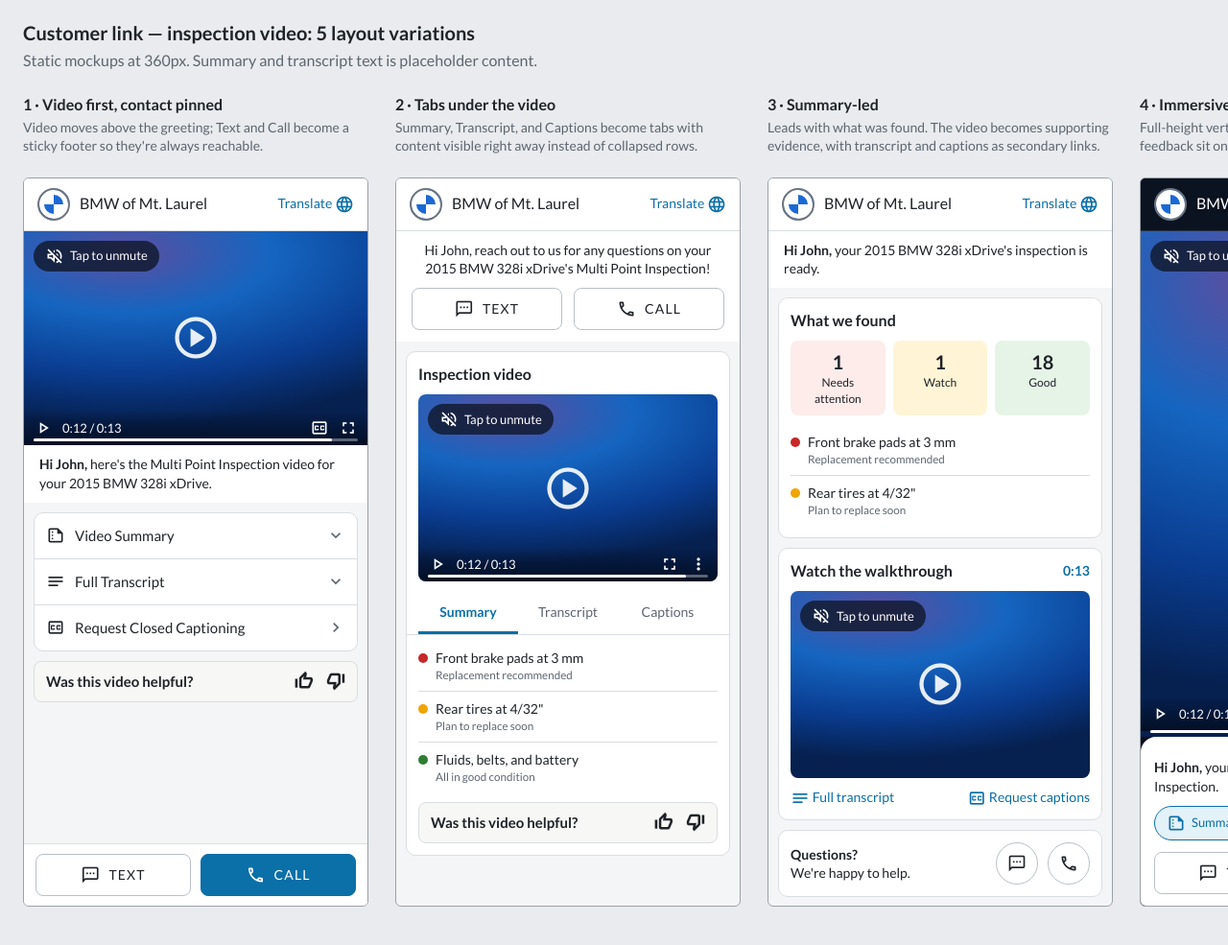
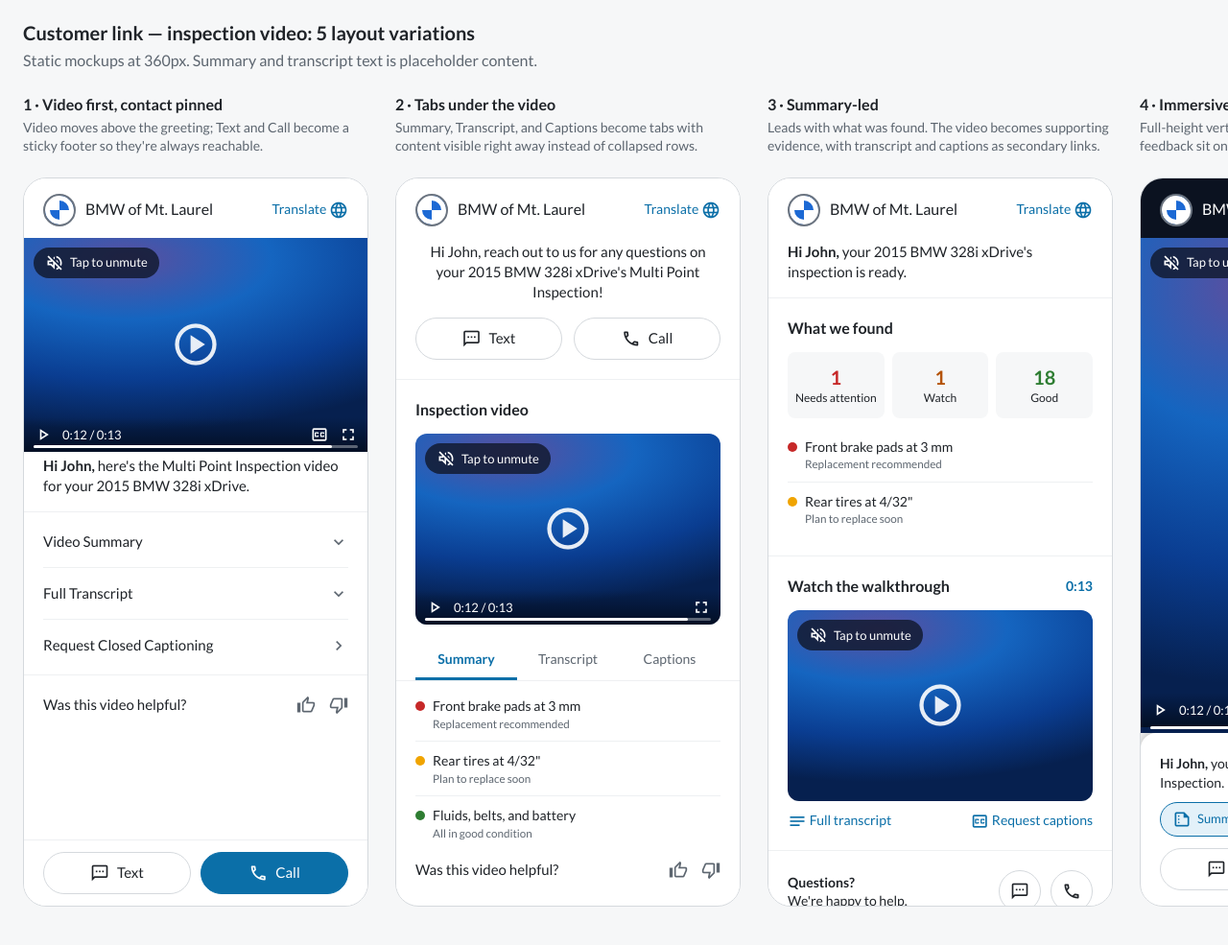
Before and after one commit to ruthrajan-lang/hello, a plain HTML site: page customer-link-variations/index.html in a window 1280 px wide. Shown: the whole page at 96% size. Drawn offline with Linux system fonts and the light colour scheme.

Commit message:
Customer link variations: cleaner visual pass
Co-Authored-By: Claude Fable 5.2 <noreply@anthropic.com>
Claude-Session: https://claude.ai/code/session_01LGHTTj6rZb5bBBQmhWEqzR

```diff
--- a/customer-link-variations/index.html
+++ b/customer-link-variations/index.html
@@ -52,6 +52,26 @@ h1{font-size:1.25rem;margin:0}
 .grid{display:grid;grid-template-columns:repeat(4,1fr);gap:6px;text-align:center;font-size:.75rem}.grid div{padding:10px 2px;border:1px solid var(--line);border-radius:8px;background:#fff}.grid i{display:block;margin-bottom:4px;color:var(--link);font-size:1.5rem}
 .stat{display:flex;gap:8px;margin-bottom:10px}.stat div{flex:1;border-radius:8px;padding:8px;text-align:center;font-size:.75rem;background:#f4f5f6}.stat b{display:block;font-size:1.25rem}
 .help{display:flex;align-items:center;gap:10px;font-size:.875rem}.help span{flex:1}.ic{width:44px;height:44px;border:1px solid #b9c0c7;border-radius:50%;display:flex;align-items:center;justify-content:center;background:#fff}
+/* cleaner pass */
+body{background:#f6f7f8}
+.ph{background:#fff;border-color:#d5d9dd;border-radius:24px}
+.hd{border-bottom:0;padding:16px 20px 12px}
+.greet{padding:4px 20px 16px;font-size:.9375rem}
+.btns{padding:0 20px 20px}
+.btn{letter-spacing:0;font-size:.9375rem;border-color:#d5d9dd;border-radius:22px}
+.card{margin:0;border:0;border-radius:0;padding:20px;border-top:1px solid #eef0f2}
+.card h3{margin-bottom:14px}
+.vid{border-radius:12px}
+.li{padding:16px 0;border-color:#eef0f2}.li .mi:first-child{display:none}
+.fb{background:none;border:0;padding:0;font-weight:400}.fb .mi{color:var(--mute)}
+.tabs{margin:16px -20px 0;padding:0 20px;border-color:#eef0f2}
+.sum li{border-color:#eef0f2;padding:10px 0}
+.stat div{background:#f6f7f8;padding:12px 4px}.stat div:nth-child(1) b{color:var(--bad)}.stat div:nth-child(2) b{color:var(--warn)}.stat div:nth-child(3) b{color:var(--ok)}
+.grid div{border:0;background:#f6f7f8;padding:12px 2px}
+.chip{border-color:#d5d9dd}.ic{border-color:#d5d9dd}
+.stick{border-color:#eef0f2;padding:12px 20px}
+.sheet{padding:8px 20px 16px}
+.dark .hd{background:#0b1220}
 </style>
 </head>
 <body>
@@ -64,19 +84,19 @@ h1{font-size:1.25rem;margin:0}
 <div class="scroll">
 <div class="vid wide" style="border-radius:0"><span class="pill"><i class="mi">volume_off</i>Tap to unmute</span><i class="mi play">play_circle</i><div class="bar"><i class="mi">play_arrow</i>0:12 / 0:13<i class="mi">closed_caption</i><i class="mi">fullscreen</i></div><div class="prog"></div></div>
 <div class="greet" style="text-align:left"><b>Hi John,</b> here's the Multi Point Inspection video for your 2015 BMW 328i xDrive.</div>
-<div class="card" style="padding:0"><div class="li"><i class="mi">summarize</i>Video Summary<i class="mi">expand_more</i></div><div class="li"><i class="mi">notes</i>Full Transcript<i class="mi">expand_more</i></div><div class="li"><i class="mi">closed_caption</i>Request Closed Captioning<i class="mi">chevron_right</i></div></div>
-<div class="card" style="padding:0;border:0"><div class="fb"><span>Was this video helpful?</span><i class="mi">thumb_up</i><i class="mi">thumb_down</i></div></div>
+<div class="card" style="padding:4px 20px"><div class="li"><i class="mi">summarize</i>Video Summary<i class="mi">expand_more</i></div><div class="li"><i class="mi">notes</i>Full Transcript<i class="mi">expand_more</i></div><div class="li"><i class="mi">closed_caption</i>Request Closed Captioning<i class="mi">chevron_right</i></div></div>
+<div class="card"><div class="fb"><span>Was this video helpful?</span><i class="mi">thumb_up</i><i class="mi">thumb_down</i></div></div>
 </div>
-<div class="stick"><button class="btn"><i class="mi">sms</i>TEXT</button><button class="btn pri"><i class="mi">call</i>CALL</button></div></div></section>
+<div class="stick"><button class="btn"><i class="mi">sms</i>Text</button><button class="btn pri"><i class="mi">call</i>Call</button></div></div></section>
 
 <!-- 2 -->
 <section class="v"><h2>2 · Tabs under the video</h2><p>Summary, Transcript, and Captions become tabs with content visible right away instead of collapsed rows.</p>
 <div class="ph"><div class="hd"><div class="logo"></div><b>BMW of Mt. Laurel</b><span class="tr">Translate <i class="mi">language</i></span></div>
 <div class="scroll">
 <div class="greet">Hi John, reach out to us for any questions on your 2015 BMW 328i xDrive's Multi Point Inspection!</div>
-<div class="btns"><button class="btn"><i class="mi">sms</i>TEXT</button><button class="btn"><i class="mi">call</i>CALL</button></div>
+<div class="btns"><button class="btn"><i class="mi">sms</i>Text</button><button class="btn"><i class="mi">call</i>Call</button></div>
 <div class="card"><h3>Inspection video</h3>
-<div class="vid wide"><span class="pill"><i class="mi">volume_off</i>Tap to unmute</span><i class="mi play">play_circle</i><div class="bar"><i class="mi">play_arrow</i>0:12 / 0:13<i class="mi">fullscreen</i><i class="mi">more_vert</i></div><div class="prog"></div></div>
+<div class="vid wide"><span class="pill"><i class="mi">volume_off</i>Tap to unmute</span><i class="mi play">play_circle</i><div class="bar"><i class="mi">play_arrow</i>0:12 / 0:13<i class="mi">fullscreen</i></div><div class="prog"></div></div>
 <div class="tabs"><div class="tab on">Summary</div><div class="tab">Transcript</div><div class="tab">Captions</div></div>
 <ul class="sum" style="margin-top:6px"><li><span class="dot r"></span><div>Front brake pads at 3 mm<small>Replacement recommended</small></div></li><li><span class="dot y"></span><div>Rear tires at 4/32"<small>Plan to replace soon</small></div></li><li><span class="dot g"></span><div>Fluids, belts, and battery<small>All in good condition</small></div></li></ul>
 <div class="fb" style="margin-top:10px"><span>Was this video helpful?</span><i class="mi">thumb_up</i><i class="mi">thumb_down</i></div></div>
@@ -88,13 +108,13 @@ h1{font-size:1.25rem;margin:0}
 <div class="scroll">
 <div class="greet" style="text-align:left"><b>Hi John,</b> your 2015 BMW 328i xDrive's inspection is ready.</div>
 <div class="card"><h3>What we found</h3>
-<div class="stat"><div style="background:#fdecea"><b>1</b>Needs attention</div><div style="background:#fff4d6"><b>1</b>Watch</div><div style="background:#e6f4e7"><b>18</b>Good</div></div>
+<div class="stat"><div><b>1</b>Needs attention</div><div><b>1</b>Watch</div><div><b>18</b>Good</div></div>
 <ul class="sum"><li><span class="dot r"></span><div>Front brake pads at 3 mm<small>Replacement recommended</small></div></li><li><span class="dot y"></span><div>Rear tires at 4/32"<small>Plan to replace soon</small></div></li></ul></div>
 <div class="card"><h3>Watch the walkthrough <span class="tr">0:13</span></h3>
 <div class="vid wide"><span class="pill"><i class="mi">volume_off</i>Tap to unmute</span><i class="mi play">play_circle</i></div>
 <div style="display:flex;justify-content:space-between;margin-top:10px;font-size:.875rem" class="tr"><span><i class="mi">notes</i> Full transcript</span><span><i class="mi">closed_caption</i> Request captions</span></div></div>
 <div class="card help"><span><b>Questions?</b><br>We're happy to help.</span><div class="ic"><i class="mi">sms</i></div><div class="ic"><i class="mi">call</i></div></div>
-<div class="card" style="padding:0;border:0"><div class="fb"><span>Was this video helpful?</span><i class="mi">thumb_up</i><i class="mi">thumb_down</i></div></div>
+<div class="card"><div class="fb"><span>Was this video helpful?</span><i class="mi">thumb_up</i><i class="mi">thumb_down</i></div></div>
 </div></div></section>
 
 <!-- 4 -->
@@ -106,7 +126,7 @@ h1{font-size:1.25rem;margin:0}
 <div class="sheet"><div class="grab"></div>
 <div style="font-size:.875rem;margin-bottom:10px"><b>Hi John,</b> your 2015 BMW 328i xDrive's Multi Point Inspection.</div>
 <div class="chips" style="margin-bottom:12px"><span class="chip on"><i class="mi">summarize</i>Summary</span><span class="chip"><i class="mi">notes</i>Transcript</span><span class="chip"><i class="mi">closed_caption</i>Captions</span></div>
-<div style="display:flex;gap:10px"><button class="btn"><i class="mi">sms</i>TEXT</button><button class="btn pri"><i class="mi">call</i>CALL</button></div></div></div></section>
+<div style="display:flex;gap:10px"><button class="btn"><i class="mi">sms</i>Text</button><button class="btn pri"><i class="mi">call</i>Call</button></div></div></div></section>
 
 <!-- 5 -->
 <section class="v"><h2>5 · Quick-action grid</h2><p>One compact card: square video, a four-up icon row for every action, and feedback inline. No accordions.</p>
@@ -116,8 +136,8 @@ h1{font-size:1.25rem;margin:0}
 <div class="vid sq"><span class="pill"><i class="mi">volume_off</i>Tap to unmute</span><i class="mi play">play_circle</i><div class="bar"><i class="mi">play_arrow</i>0:12 / 0:13<i class="mi">fullscreen</i></div><div class="prog"></div></div>
 <div class="grid" style="margin-top:10px"><div><i class="mi">summarize</i>Summary</div><div><i class="mi">notes</i>Transcript</div><div><i class="mi">closed_caption</i>Captions</div><div><i class="mi">translate</i>Translate</div></div>
 <p class="tx"><b>Summary:</b> Front brake pads are at 3 mm and should be replaced. Rear tires are wearing; everything else looks good.</p></div>
-<div class="card" style="padding:0;border:0"><div class="fb"><span>Was this video helpful?</span><i class="mi">thumb_up</i><i class="mi">thumb_down</i></div></div>
-<div class="card"><h3 style="margin-bottom:8px">Have a question?</h3><div style="display:flex;gap:10px"><button class="btn"><i class="mi">sms</i>TEXT</button><button class="btn"><i class="mi">call</i>CALL</button></div></div>
+<div class="card"><div class="fb"><span>Was this video helpful?</span><i class="mi">thumb_up</i><i class="mi">thumb_down</i></div></div>
+<div class="card"><h3 style="margin-bottom:8px">Have a question?</h3><div style="display:flex;gap:10px"><button class="btn"><i class="mi">sms</i>Text</button><button class="btn"><i class="mi">call</i>Call</button></div></div>
 </div></div></section>
 
 </div>
```
